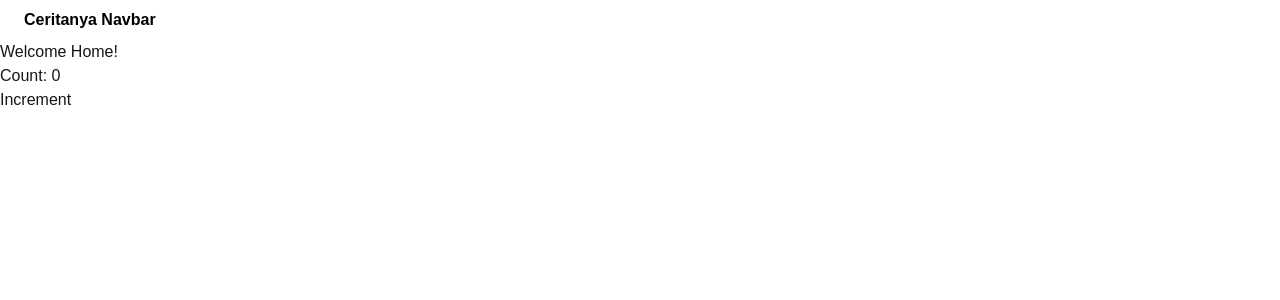
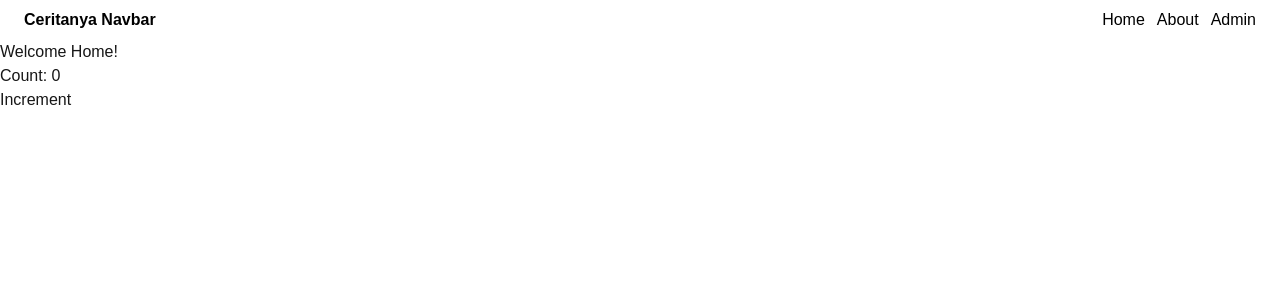
Before and after one commit to RivanFadlani/belajar-next-essential, a Next.js app: page / in a window 1280 px wide. Shown: the top 300 px of the page. Built offline with nearby package versions, Linux system fonts and the light colour scheme.

Commit message:
study(link): navigasi antar halaman menggunakan 'Link'

```diff
--- a/app/layout.tsx
+++ b/app/layout.tsx
@@ -1,6 +1,7 @@
 import type { Metadata } from 'next';
 import { Geist, Geist_Mono } from 'next/font/google';
 import './globals.css';
+import Link from 'next/link';
 
 const geistSans = Geist({
   variable: '--font-geist-sans',
@@ -25,7 +26,14 @@ export default function RootLayout({ children }: LayoutProps<'/'>) {
     >
       <body className="flex min-h-full flex-col">
         <header className="bg-white px-6 py-2 font-bold text-black">
-          Ceritanya Navbar
+          <div className="flex justify-between">
+            Ceritanya Navbar
+            <nav className="flex gap-3 font-medium">
+              <Link href="/">Home</Link>
+              <Link href="/about">About</Link>
+              <Link href="/admin">Admin</Link>
+            </nav>
+          </div>
         </header>
         {children}
       </body>
```
